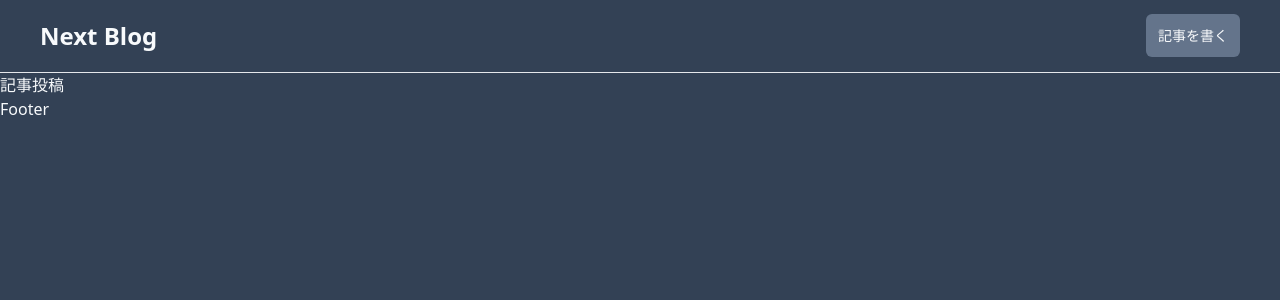
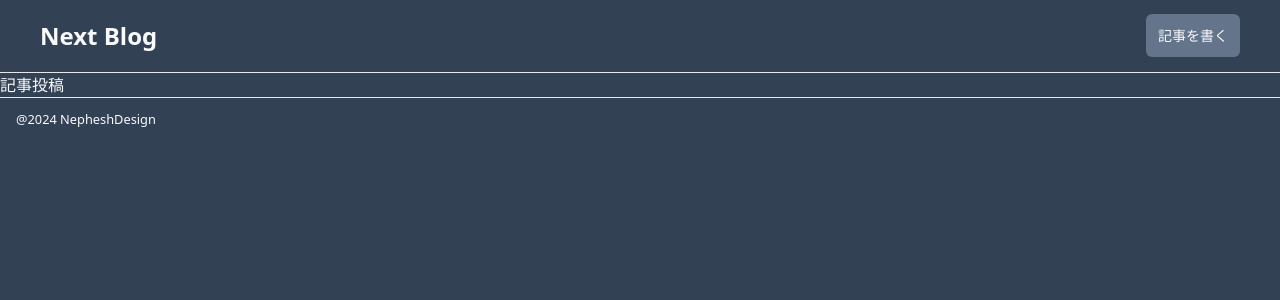
Before and after one commit to keroken/next13-blog, a Next.js app: page / in a window 1280 px wide. Shown: the top 300 px of the page. Built offline with nearby package versions, Linux system fonts and the light colour scheme.

Commit message:
style Footer

```diff
--- a/src/app/Footer.tsx
+++ b/src/app/Footer.tsx
@@ -2,7 +2,9 @@ import React from 'react'
 
 const Footer = () => {
   return (
-    <div>Footer</div>
+    <footer className="py-2 px-4 border-t">
+      <small>@2024 NepheshDesign</small>
+    </footer>
   )
 }
 
```
